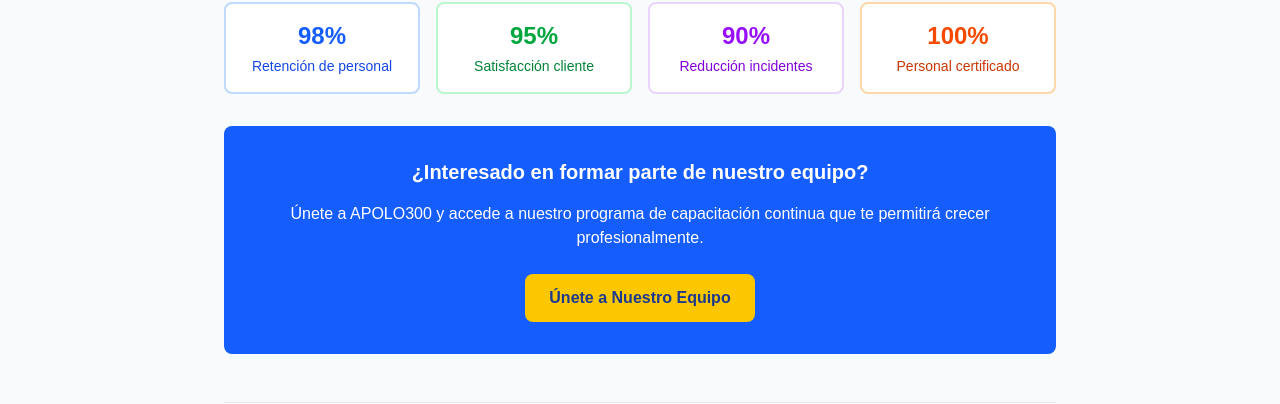
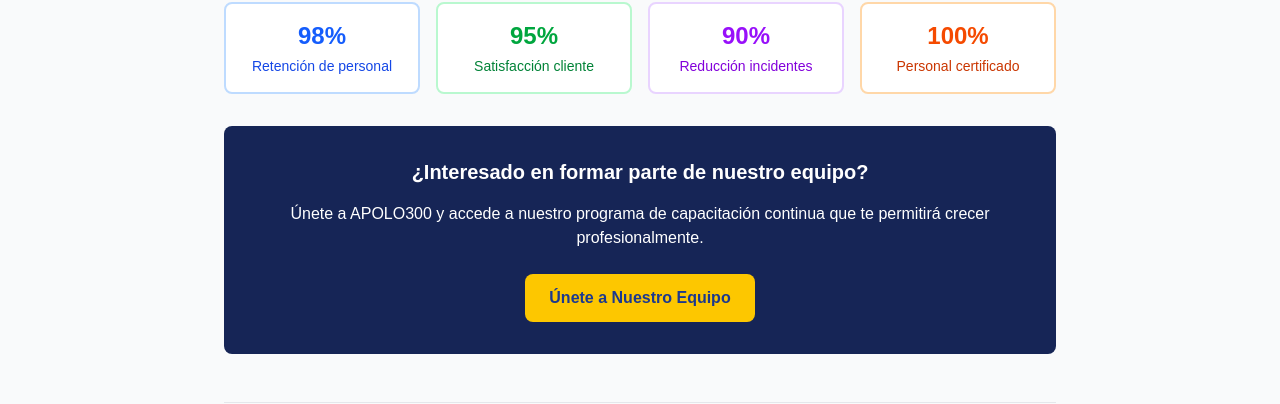
Before and after one commit to josmeleli/apolo300-website, a Next.js app: page /blog/importancia-capacitacion-continua in a window 1280 px wide. Shown: the part 2860-3264 px from the top of the page. Built offline with nearby package versions, Linux system fonts and the light colour scheme.

Commit message:
Update background color of call-to-action sections to enhance visibility across multiple blog pages

```diff
--- a/app/blog/importancia-capacitacion-continua/page.tsx
+++ b/app/blog/importancia-capacitacion-continua/page.tsx
@@ -218,7 +218,7 @@
               </div>
             </div>
 
-            <div className="bg-blue-600 text-white rounded-lg p-8 text-center">
+            <div className="bg-blue-950 text-white rounded-lg p-8 text-center">
               <h3 className="text-xl font-bold mb-4">¿Interesado en formar parte de nuestro equipo?</h3>
               <p className="mb-6">
                 Únete a APOLO300 y accede a nuestro programa de capacitación continua que te permitirá crecer profesionalmente.
--- a/app/blog/nuevas-tecnologias-en-seguridad-privada-2025/page.tsx
+++ b/app/blog/nuevas-tecnologias-en-seguridad-privada-2025/page.tsx
@@ -119,7 +119,7 @@
               Mirando hacia el futuro, estamos explorando tecnologías emergentes como la realidad aumentada para nuestros agentes, blockchain para registros de seguridad inmutables, y machine learning para análisis predictivo de riesgos.
             </p>
 
-            <div className="bg-blue-600 text-white rounded-lg p-8 text-center">
+            <div className="bg-blue-950 text-white rounded-lg p-8 text-center">
               <h3 className="text-xl font-bold mb-4">¿Interesado en nuestros servicios tecnológicos?</h3>
               <p className="mb-6">
                 Contacta con nuestro equipo de expertos para conocer cómo podemos implementar estas tecnologías en tu empresa.
--- a/app/blog/protocolos-seguridad-centros-comerciales/page.tsx
+++ b/app/blog/protocolos-seguridad-centros-comerciales/page.tsx
@@ -198,7 +198,7 @@
               </div>
             </div>
 
-            <div className="bg-blue-600 text-white rounded-lg p-8 text-center">
+            <div className="bg-blue-950 text-white rounded-lg p-8 text-center">
               <h3 className="text-xl font-bold mb-4">¿Necesitas seguridad para tu centro comercial?</h3>
               <p className="mb-6">
                 Nuestros especialistas pueden diseñar un protocolo de seguridad personalizado para tu establecimiento.
--- a/app/blog/tendencias-videovigilancia-inteligente/page.tsx
+++ b/app/blog/tendencias-videovigilancia-inteligente/page.tsx
@@ -270,7 +270,7 @@
               </div>
             </div>
 
-            <div className="bg-blue-600 text-white rounded-lg p-8 text-center">
+            <div className="bg-blue-950 text-white rounded-lg p-8 text-center">
               <h3 className="text-xl font-bold mb-4">¿Listo para modernizar tu sistema de videovigilancia?</h3>
               <p className="mb-6">
                 Nuestros expertos pueden evaluar tus necesidades y diseñar un sistema de videovigilancia inteligente personalizado.
```
